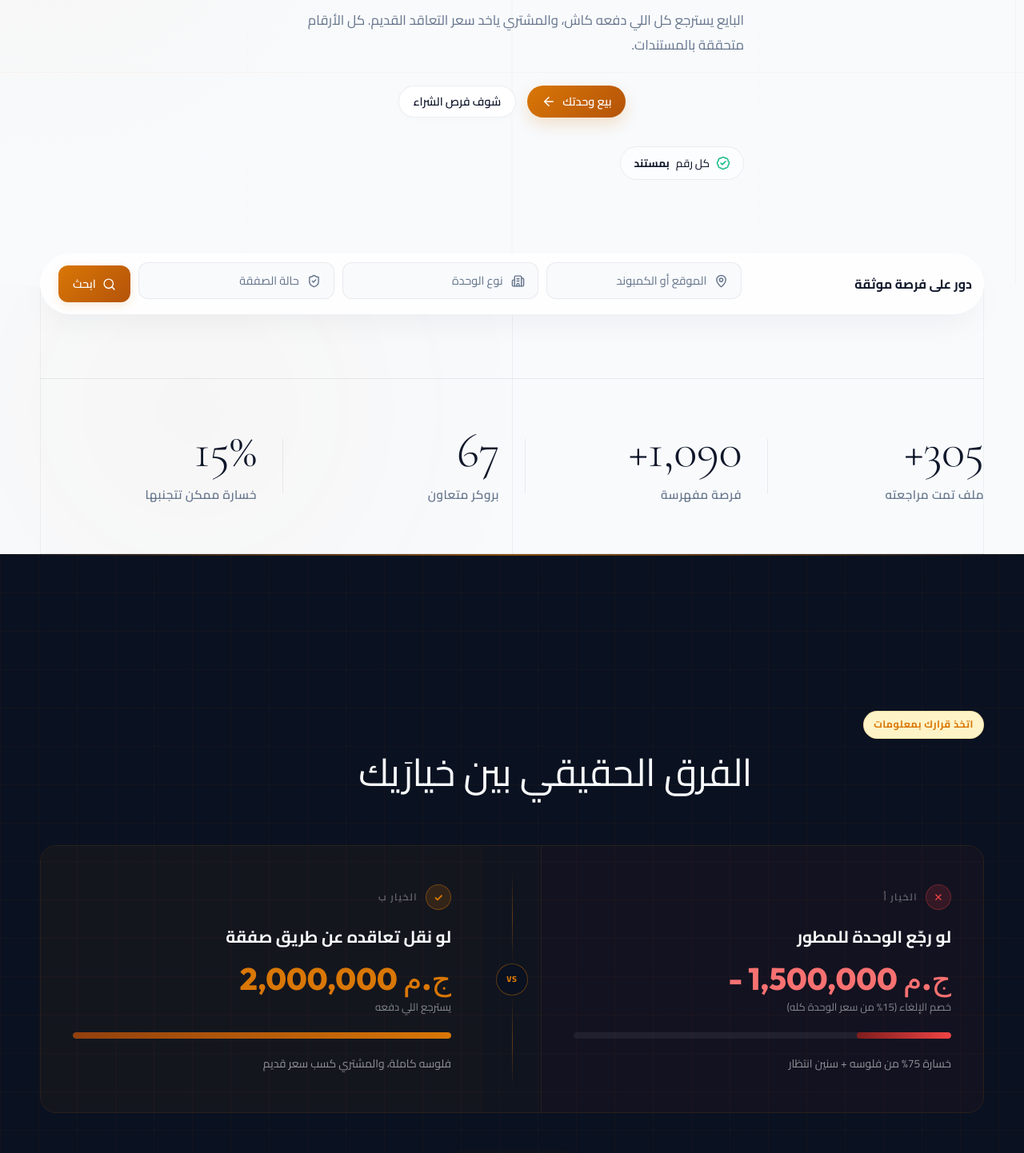
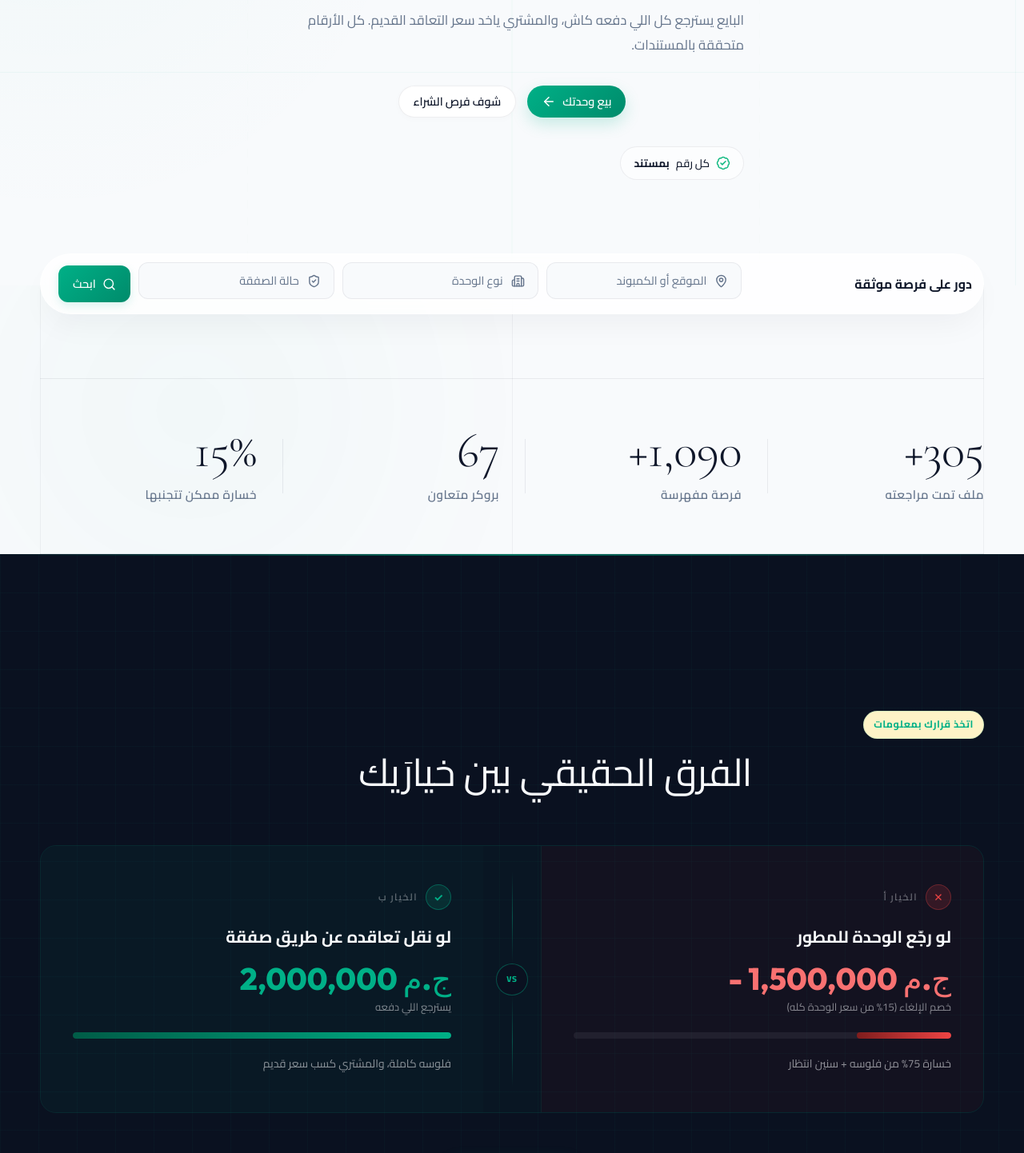
Before and after one commit to osamaaaaaaaaa/safqa_nawy, a React (Vite) app: page / in a window 1280 px wide. Shown: the part 283-1725 px from the top of the page at 80% size. Built offline with nearby package versions, Linux system fonts and the light colour scheme.

Commit message:
brand: replace orange accent with luxury mint green

```diff
--- a/src/App.css
+++ b/src/App.css
@@ -7,8 +7,8 @@
   --wash: #F8FAFC;         /* Soft Off-white Canvas */
   --line: rgba(15, 23, 42, 0.07); /* Thin architectural divider */
   --line-strong: rgba(15, 23, 42, 0.15);
-  --primary: #D97706;      /* Golden Amber Accent */
-  --primary-deep: #B45309; /* Deep Gold */
+  --primary: #00B087;      /* Golden Amber Accent */
+  --primary-deep: #008B6B; /* Deep Gold */
   --accent: #10B981;       /* Emerald success accent */
   --accent-soft: #D1FAE5;
   --success-soft: #FEF3C7;
@@ -86,7 +86,7 @@ h1, h2, h3, h4, h5, h6 {
   min-height: 100vh;
   color: var(--ink);
   /* Interactive gold spotlight follows the mouse position behind content layers */
-  background: radial-gradient(400px circle at var(--mouse-x, 0) var(--mouse-y, 0), rgba(217, 119, 6, 0.04), transparent 75%), var(--wash);
+  background: radial-gradient(400px circle at var(--mouse-x, 0) var(--mouse-y, 0), rgba(0, 176, 135, 0.04), transparent 75%), var(--wash);
   transition: background 150ms ease;
 }
 
@@ -227,7 +227,7 @@ h1, h2, h3, h4, h5, h6 {
   color: var(--paper);
   background: linear-gradient(135deg, var(--primary), var(--primary-deep));
   border-radius: 50%;
-  box-shadow: 0 4px 8px rgba(217, 119, 6, 0.2);
+  box-shadow: 0 4px 8px rgba(0, 176, 135, 0.2);
 }
 
 .nav-links {
@@ -288,7 +288,7 @@ h1, h2, h3, h4, h5, h6 {
 .language-button {
   color: var(--primary-deep);
   background: var(--success-soft);
-  border: 1px solid rgba(217, 119, 6, 0.1);
+  border: 1px solid rgba(0, 176, 135, 0.1);
 }
 
 .language-button:hover {
@@ -320,7 +320,7 @@ h1, h2, h3, h4, h5, h6 {
   position: absolute;
   inset: 0;
   z-index: 1;
-  background: radial-gradient(circle at 5% 15%, rgba(217, 119, 6, 0.03), transparent 35%);
+  background: radial-gradient(circle at 5% 15%, rgba(0, 176, 135, 0.03), transparent 35%);
 }
 
 .hero-stage {
@@ -437,7 +437,7 @@ h1, h2, h3, h4, h5, h6 {
   text-transform: uppercase;
   padding: 5px 12px;
   border-radius: 99px;
-  border: 1px solid rgba(217, 119, 6, 0.15);
+  border: 1px solid rgba(0, 176, 135, 0.15);
 }
 
 /* Headline size refined to be more editorial, tighter, and premium */
@@ -467,12 +467,12 @@ h1, h2, h3, h4, h5, h6 {
 .primary-action {
   color: var(--paper);
   background: linear-gradient(135deg, var(--primary), var(--primary-deep));
-  box-shadow: 0 8px 20px rgba(217, 119, 6, 0.2);
+  box-shadow: 0 8px 20px rgba(0, 176, 135, 0.2);
 }
 
 .primary-action:hover {
   transform: translateY(-2px);
-  box-shadow: 0 12px 26px rgba(217, 119, 6, 0.3);
+  box-shadow: 0 12px 26px rgba(0, 176, 135, 0.3);
 }
 
 .primary-action:active,
@@ -557,7 +557,7 @@ h1, h2, h3, h4, h5, h6 {
   color: #fff;
   background: linear-gradient(135deg, var(--primary), var(--primary-deep));
   border-radius: var(--radius-sm);
-  box-shadow: 0 4px 12px rgba(217, 119, 6, 0.15);
+  box-shadow: 0 4px 12px rgba(0, 176, 135, 0.15);
 }
 
 .search-panel button:hover {
@@ -672,7 +672,7 @@ h1, h2, h3, h4, h5, h6 {
 
 .accordion-pillar:hover {
   background: var(--paper);
-  box-shadow: 0 16px 36px -12px rgba(217, 119, 6, 0.06);
+  box-shadow: 0 16px 36px -12px rgba(0, 176, 135, 0.06);
   transform: translateY(-2px);
 }
 
@@ -727,7 +727,7 @@ h1, h2, h3, h4, h5, h6 {
 
 .accordion-pillar:hover .pillar-icon-wrapper {
   background: var(--success-soft);
-  border-color: rgba(217, 119, 6, 0.15);
+  border-color: rgba(0, 176, 135, 0.15);
   color: var(--primary-deep);
   transform: scale(1.06);
 }
@@ -1207,7 +1207,7 @@ h1, h2, h3, h4, h5, h6 {
 
 .process-item-row:hover .process-item-icon-box {
   transform: scale(1.08);
-  box-shadow: 0 0 15px rgba(217, 119, 6, 0.2);
+  box-shadow: 0 0 15px rgba(0, 176, 135, 0.2);
 }
 
 .process-item-row h2 {
@@ -1386,7 +1386,7 @@ h1, h2, h3, h4, h5, h6 {
   inset: auto -50px -50px auto;
   width: 180px;
   height: 180px;
-  background: rgba(217, 119, 6, 0.1);
+  background: rgba(0, 176, 135, 0.1);
   border-radius: 50%;
   pointer-events: none;
 }
@@ -1805,13 +1805,13 @@ h1, h2, h3, h4, h5, h6 {
 
 .hero-blueprint-decision-panel {
   background: #0F172A;
-  border: 1px solid rgba(217, 119, 6, 0.2);
+  border: 1px solid rgba(0, 176, 135, 0.2);
   border-radius: var(--radius-md);
   padding: 24px;
   position: relative;
   overflow: hidden;
   box-shadow: 0 30px 70px rgba(15, 23, 42, 0.35);
-  background-image: radial-gradient(rgba(217, 119, 6, 0.05) 1px, transparent 1px);
+  background-image: radial-gradient(rgba(0, 176, 135, 0.05) 1px, transparent 1px);
   background-size: 16px 16px;
   animation: dashboardIn 900ms 300ms cubic-bezier(0.16, 1, 0.3, 1) both;
 }
@@ -1889,9 +1889,9 @@ h1, h2, h3, h4, h5, h6 {
 }
 
 .scenario-lane--transfer .scenario-indicator {
-  background: rgba(217, 119, 6, 0.15);
+  background: rgba(0, 176, 135, 0.15);
   color: var(--primary);
-  border: 1px solid rgba(217, 119, 6, 0.25);
+  border: 1px solid rgba(0, 176, 135, 0.25);
 }
 
 .scenario-lane h4 {
@@ -1979,7 +1979,7 @@ h1, h2, h3, h4, h5, h6 {
 .axis-label {
   background: #0F172A;
   padding: 4px 12px;
-  border: 1px solid rgba(217, 119, 6, 0.3);
+  border: 1px solid rgba(0, 176, 135, 0.3);
   border-radius: 99px;
   font-size: 0.65rem;
   font-weight: 900;
@@ -2188,14 +2188,14 @@ h1, h2, h3, h4, h5, h6 {
   font-weight: 700;
   font-size: 0.88rem;
   border-radius: 99px;
-  box-shadow: 0 10px 24px rgba(217, 119, 6, 0.25);
+  box-shadow: 0 10px 24px rgba(0, 176, 135, 0.25);
   align-self: flex-start;
   transition: all 300ms ease;
 }
 
 .safqa-solid-btn:hover {
   transform: translateY(-2px);
-  box-shadow: 0 14px 30px rgba(217, 119, 6, 0.35);
+  box-shadow: 0 14px 30px rgba(0, 176, 135, 0.35);
 }
 
 /* Customized Outline Button */
@@ -2220,7 +2220,7 @@ h1, h2, h3, h4, h5, h6 {
   background: var(--primary);
   color: #fff;
   transform: translateY(-2px);
-  box-shadow: 0 10px 24px rgba(217, 119, 6, 0.2);
+  box-shadow: 0 10px 24px rgba(0, 176, 135, 0.2);
 }
 
 
@@ -2509,20 +2509,20 @@ h1, h2, h3, h4, h5, h6 {
   font-family: monospace;
   font-size: 0.78rem;
   font-weight: 800;
-  box-shadow: 0 0 0 6px rgba(217, 119, 6, 0.12);
+  box-shadow: 0 0 0 6px rgba(0, 176, 135, 0.12);
   z-index: 2;
   transition: all 300ms ease;
 }
 
 .pipeline-node:hover .pipeline-circle {
   transform: scale(1.1);
-  box-shadow: 0 0 0 8px rgba(217, 119, 6, 0.22);
+  box-shadow: 0 0 0 8px rgba(0, 176, 135, 0.22);
 }
 
 .pipeline-pipe {
   flex: 1;
   height: 2px;
-  background: rgba(217, 119, 6, 0.2);
+  background: rgba(0, 176, 135, 0.2);
   position: relative;
   z-index: 1;
   margin-left: -6px;
@@ -2544,7 +2544,7 @@ h1, h2, h3, h4, h5, h6 {
 
 .pipeline-node:hover .pipeline-content-card {
   background: #fff;
-  border-color: rgba(217, 119, 6, 0.4);
+  border-color: rgba(0, 176, 135, 0.4);
   transform: translateY(-3px);
   box-shadow: 0 8px 24px rgba(15,23,42,0.1);
 }
@@ -2617,8 +2617,8 @@ h1, h2, h3, h4, h5, h6 {
 }
 
 .dual-cta-card:hover {
-  border-color: rgba(217,119,6,0.2);
-  box-shadow: 0 12px 36px -8px rgba(217,119,6,0.08);
+  border-color: rgba(0, 176, 135,0.2);
+  box-shadow: 0 12px 36px -8px rgba(0, 176, 135,0.08);
   transform: translateY(-3px);
 }
 
@@ -2723,7 +2723,7 @@ h1, h2, h3, h4, h5, h6 {
 }
 
 .hcc-value--danger { color: #DC2626; }
-.hcc-value--warn { color: #D97706; }
+.hcc-value--warn { color: #00B087; }
 .hcc-value--success { color: #059669; }
 
 .hcc-note {
@@ -2750,12 +2750,12 @@ h1, h2, h3, h4, h5, h6 {
   display: inline-block;
   padding: 6px 16px;
   background: var(--paper);
-  border: 1px solid rgba(217, 119, 6, 0.3);
+  border: 1px solid rgba(0, 176, 135, 0.3);
   border-radius: 999px;
   font-size: 0.78rem;
   font-weight: 900;
   color: var(--primary);
-  box-shadow: 0 4px 12px rgba(217, 119, 6, 0.1);
+  box-shadow: 0 4px 12px rgba(0, 176, 135, 0.1);
   letter-spacing: 1px;
 }
 
@@ -3098,7 +3098,7 @@ h1, h2, h3, h4, h5, h6 {
 }
 
 .num-val--danger { color: #DC2626; }
-.num-val--warn { color: #D97706; }
+.num-val--warn { color: #00B087; }
 .num-val--success { color: #059669; }
 .num-val--accent { color: var(--accent); font-size: 2rem; }
 
@@ -3171,7 +3171,7 @@ h1, h2, h3, h4, h5, h6 {
 
 .hiw-step:hover {
   border-color: var(--primary);
-  box-shadow: 0 8px 24px rgba(217, 119, 6, 0.06);
+  box-shadow: 0 8px 24px rgba(0, 176, 135, 0.06);
   transform: translateY(-2px);
 }
 
@@ -3436,8 +3436,8 @@ h1, h2, h3, h4, h5, h6 {
   position: absolute;
   inset: 0;
   background-image:
-    linear-gradient(rgba(217, 119, 6, 0.04) 1px, transparent 1px),
-    linear-gradient(90deg, rgba(217, 119, 6, 0.04) 1px, transparent 1px);
+    linear-gradient(rgba(0, 176, 135, 0.04) 1px, transparent 1px),
+    linear-gradient(90deg, rgba(0, 176, 135, 0.04) 1px, transparent 1px);
   background-size: 48px 48px;
   pointer-events: none;
 }
@@ -3449,7 +3449,7 @@ h1, h2, h3, h4, h5, h6 {
   left: 0;
   right: 0;
   height: 2px;
-  background: linear-gradient(90deg, transparent, #D97706, transparent);
+  background: linear-gradient(90deg, transparent, #00B087, transparent);
   opacity: 0.6;
 }
 
@@ -3464,7 +3464,7 @@ h1, h2, h3, h4, h5, h6 {
 }
 
 .arena-eyebrow-row .eyebrow {
-  color: #D97706;
+  color: #00B087;
   margin-bottom: 16px;
 }
 
@@ -3481,7 +3481,7 @@ h1, h2, h3, h4, h5, h6 {
   grid-template-columns: 1fr auto 1fr;
   gap: 0;
   align-items: stretch;
-  border: 1px solid rgba(217, 119, 6, 0.15);
+  border: 1px solid rgba(0, 176, 135, 0.15);
   border-radius: 20px;
   overflow: hidden;
 }
@@ -3504,7 +3504,7 @@ h1, h2, h3, h4, h5, h6 {
 
 .arena-card--loss {
   background: rgba(239, 68, 68, 0.04);
-  border-inline-end: 1px solid rgba(217, 119, 6, 0.1);
+  border-inline-end: 1px solid rgba(0, 176, 135, 0.1);
 }
 
 .arena-card--loss:hover {
@@ -3512,17 +3512,17 @@ h1, h2, h3, h4, h5, h6 {
 }
 
 .arena-card--gain {
-  background: rgba(217, 119, 6, 0.05);
+  background: rgba(0, 176, 135, 0.05);
 }
 
 .arena-card--gain:hover {
-  background: rgba(217, 119, 6, 0.1);
+  background: rgba(0, 176, 135, 0.1);
 }
 
 @media (max-width: 760px) {
   .arena-card--loss {
     border-inline-end: none;
-    border-bottom: 1px solid rgba(217, 119, 6, 0.15);
+    border-bottom: 1px solid rgba(0, 176, 135, 0.15);
   }
 }
 
@@ -3547,9 +3547,9 @@ h1, h2, h3, h4, h5, h6 {
 }
 
 .arena-badge-icon--gold {
-  background: rgba(217, 119, 6, 0.15);
-  border-color: rgba(217, 119, 6, 0.4);
-  color: #D97706;
+  background: rgba(0, 176, 135, 0.15);
+  border-color: rgba(0, 176, 135, 0.4);
+  color: #00B087;
 }
 
 .arena-badge-label {
@@ -3615,7 +3615,7 @@ h1, h2, h3, h4, h5, h6 {
 }
 
 .arena-bar--gain {
-  background: linear-gradient(90deg, #92400e, #D97706);
+  background: linear-gradient(90deg, #005C47, #00B087);
 }
 
 .arena-outcome {
@@ -3635,7 +3635,7 @@ h1, h2, h3, h4, h5, h6 {
   padding: 32px 0;
   gap: 0;
   width: 72px;
-  background: rgba(217, 119, 6, 0.03);
+  background: rgba(0, 176, 135, 0.03);
   flex-shrink: 0;
 }
 
@@ -3655,14 +3655,14 @@ h1, h2, h3, h4, h5, h6 {
 .axis-line {
   flex: 1;
   width: 1px;
-  background: linear-gradient(to bottom, transparent, rgba(217,119,6,0.4), transparent);
+  background: linear-gradient(to bottom, transparent, rgba(0, 176, 135,0.4), transparent);
 }
 
 @media (max-width: 760px) {
   .axis-line {
     width: auto;
     height: 1px;
-    background: linear-gradient(to right, transparent, rgba(217,119,6,0.4), transparent);
+    background: linear-gradient(to right, transparent, rgba(0, 176, 135,0.4), transparent);
   }
 }
 
@@ -3670,7 +3670,7 @@ h1, h2, h3, h4, h5, h6 {
   width: 40px;
   height: 40px;
   border-radius: 50%;
-  border: 1px solid rgba(217, 119, 6, 0.4);
+  border: 1px solid rgba(0, 176, 135, 0.4);
   background: #0A1120;
   display: grid;
   place-items: center;
@@ -3683,7 +3683,7 @@ h1, h2, h3, h4, h5, h6 {
   position: absolute;
   inset: -4px;
   border-radius: 50%;
-  border: 1px solid rgba(217, 119, 6, 0.15);
+  border: 1px solid rgba(0, 176, 135, 0.15);
   animation: vsPulse 2s ease-in-out infinite;
 }
 
@@ -3696,7 +3696,7 @@ h1, h2, h3, h4, h5, h6 {
   font-size: 0.65rem;
   font-weight: 800;
   letter-spacing: 0.08em;
-  color: #D97706;
+  color: #00B087;
 }
 
 /* ─── Arena CTA ─── */
```
